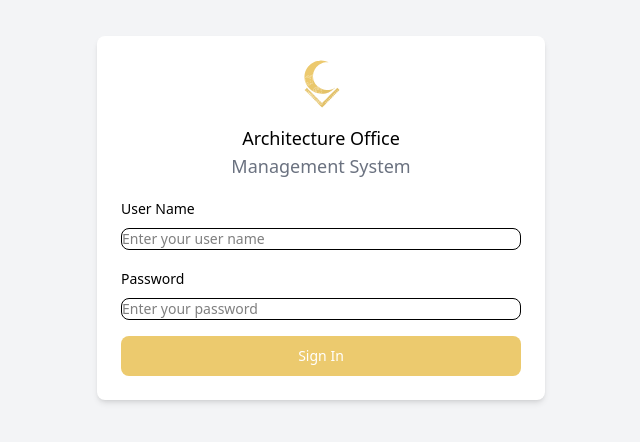
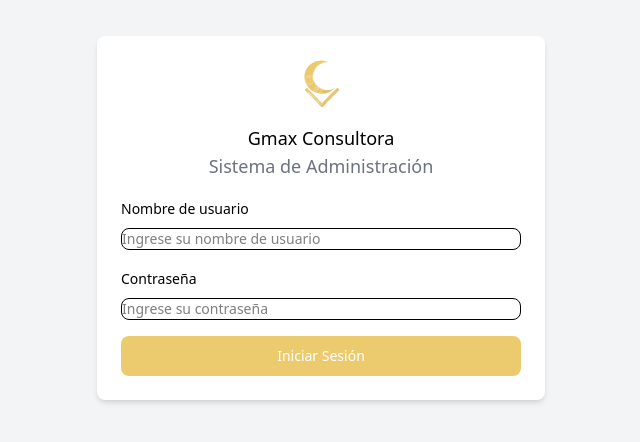
Before and after one commit to Aquino-Joaquin/architecture-office-management, a React (Vite) app in the folder frontend/: page / in a window 1280 px wide. Shown: the part 182-624 px from the top of the page, without its empty margins (319-959 px from the left). Built offline with nearby package versions, Linux system fonts and the light colour scheme; no server answers.

Commit message:
feat(i18n): add multilingual support to loginForm component

```diff
--- a/frontend/src/components/LoginForm.tsx
+++ b/frontend/src/components/LoginForm.tsx
@@ -3,11 +3,13 @@ import { useState } from "react";
 import { api } from "../helper/api";
 import { useNavigate } from "react-router-dom";
 import { toast, ToastContainer } from "react-toastify";
+import { useTranslation } from "react-i18next";
 
 export default function LoginForm() {
   const [userName, setUserName] = useState("");
   const [password, setPassword] = useState("");
   const navigate = useNavigate();
+  const { t } = useTranslation("login");
 
   async function handleLogin(e: React.FormEvent) {
     e.preventDefault();
@@ -22,7 +24,7 @@ export default function LoginForm() {
           id: res.data.id,
           name: res.data.userName,
           role: res.data.role,
-        })
+        }),
       );
 
       if (res.data.role === "Admin") {
@@ -49,22 +51,22 @@ export default function LoginForm() {
         </div>
         <div>
           <h1 className="text-center text-lg font-medium text-black">
-            Architecture Office
+            {t("companyName")}
             <br />
-            <span className="text-gray-500">Management System</span>
+            <span className="text-gray-500">{t("managementSystem")}</span>
           </h1>
         </div>
         <form className="flex flex-col gap-4" onSubmit={handleLogin}>
           <div>
             <div className="mb-2 block">
               <Label color="black" htmlFor="userName">
-                User Name
+                {t("userName")}
               </Label>
             </div>
             <TextInput
               id="userName"
               type="userName"
-              placeholder="Enter your user name "
+              placeholder={t("holderUserName")}
               color="white"
               required
               value={userName}
@@ -74,13 +76,13 @@ export default function LoginForm() {
           <div>
             <div className="mb-2 block">
               <Label color="white" htmlFor="password1">
-                Password
+                {t("password")}
               </Label>
             </div>
             <TextInput
               id="password1"
               type="password"
-              placeholder="Enter your password"
+              placeholder={t("holderPassword")}
               color="white"
               required
               value={password}
@@ -91,7 +93,7 @@ export default function LoginForm() {
             type="submit"
             className="bg-[rgb(236,202,110)]! hover:brightness-105! border-transparent! focus:ring-4! focus:ring-[rgba(236,202,110,0.5)]! text-white"
           >
-            Sign In
+            {t("signIn")}
           </Button>
         </form>
       </Card>
--- /dev/null
+++ b/frontend/src/i18n/en/login.json
@@ -0,0 +1,9 @@
+{
+    "companyName": "Architecture Office",
+    "managementSystem": "Management System",
+    "userName": "User name",
+    "password": "Password",
+    "holderUserName": "Enter your user name",
+    "holderPassword":"Enter your password",
+    "signIn": "Sign in"
+}
--- /dev/null
+++ b/frontend/src/i18n/es/login.json
@@ -0,0 +1,9 @@
+{
+    "companyName": "Gmax Consultora",
+    "managementSystem": "Sistema de Administración",
+    "userName": "Nombre de usuario",
+    "password": "Contraseña",
+    "holderUserName": "Ingrese su nombre de usuario",
+    "holderPassword":"Ingrese su contraseña",
+    "signIn": "Iniciar Sesión"
+}
--- a/frontend/src/i18n/i18n.ts
+++ b/frontend/src/i18n/i18n.ts
@@ -20,6 +20,8 @@ import enTask from "./en/task.json";
 import esTask from "./es/task.json";
 import enDocuments from "./en/documents.json";
 import esDocuments from "./es/documents.json";
+import enLogin from "./en/login.json";
+import esLogin from "./es/login.json";
 
 const resources = {
   en: {
@@ -33,6 +35,7 @@ const resources = {
     milestone: enMilestone,
     task: enTask,
     documents: enDocuments,
+    login: enLogin,
   },
   es: {
     adminDashboard: esAdminDashboardTitles,
@@ -45,6 +48,7 @@ const resources = {
     milestone: esMilestone,
     task: esTask,
     documents: esDocuments,
+    login: esLogin,
   },
 };
 
@@ -61,6 +65,7 @@ i18n.use(initReactI18next).init({
     "milestone",
     "task",
     "documents",
+    "login",
   ],
   defaultNS: "adminDashboard",
 
```
